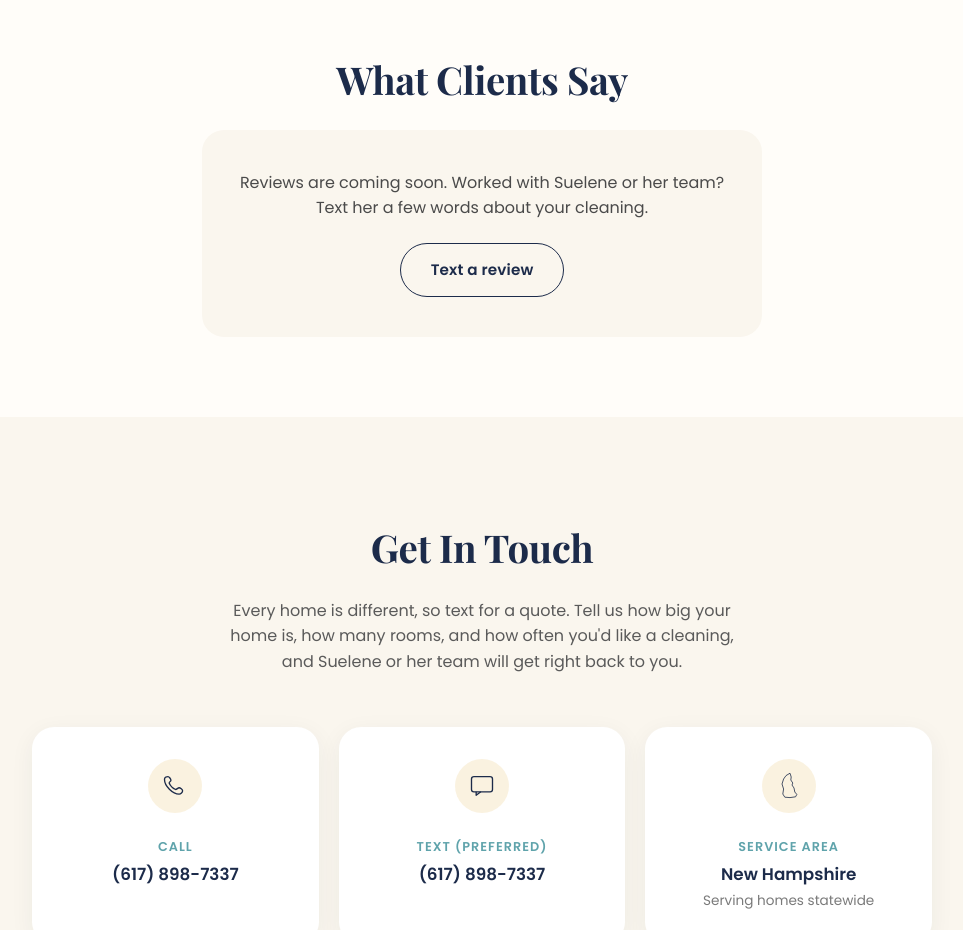
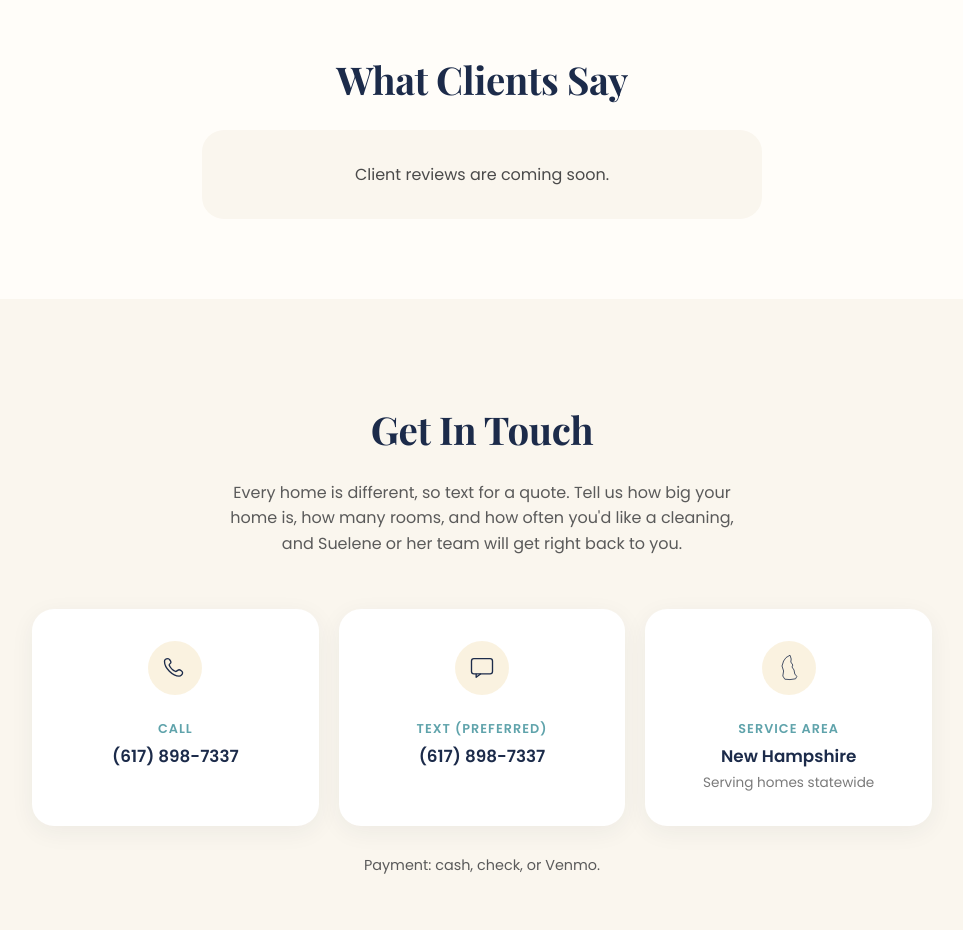
Before and after one commit to britt-cerato/suelenes-cleaning, a plain HTML site: page v2/index.html in a window 1280 px wide. Shown: the part 2780-3710 px from the top of the page, without its empty margins (158-1121 px from the left). Drawn offline with nearby package versions, Linux system fonts and the light colour scheme.

Commit message:
Remove text-a-review button from reviews placeholder
Co-Authored-By: Claude Sonnet 5.5 <noreply@anthropic.com>

```diff
--- a/v2/css/style.css
+++ b/v2/css/style.css
@@ -372,10 +372,10 @@ h2 { font-size: clamp(1.8rem, 3.5vw, 2.4rem); text-align: center; }
   text-align: center;
   background: var(--soft);
   border-radius: var(--radius);
-  padding: 40px 32px;
+  padding: 32px;
 }
 
-.review-empty { margin: 0 0 22px; color: #4a4a4a; }
+.review-empty { margin: 0; color: #4a4a4a; }
 
 .review-list {
   display: grid;
--- a/v2/index.html
+++ b/v2/index.html
@@ -131,8 +131,7 @@
     <div class="container">
       <h2>What Clients Say</h2>
       <div class="review-slot">
-        <p class="review-empty">Reviews are coming soon. Worked with Suelene or her team? Text her a few words about your cleaning.</p>
-        <a class="btn btn-secondary" href="sms:+16178987337">Text a review</a>
+        <p class="review-empty">Client reviews are coming soon.</p>
       </div>
       <!-- When real reviews arrive, add cards here:
       <div class="review-list">
```
